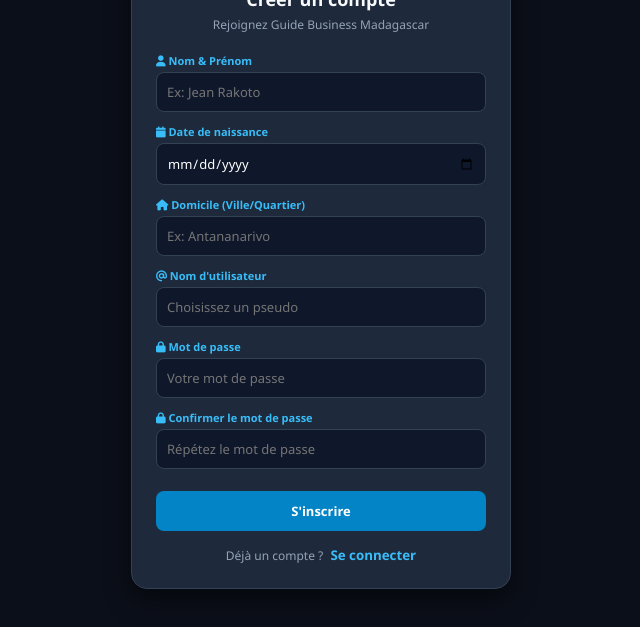
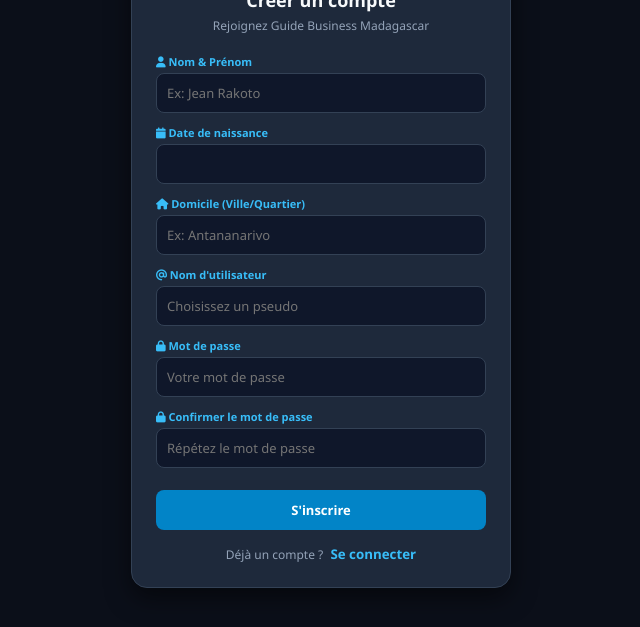
Before and after one commit to arnotmiche-sketch/guide-business-madagascar, a plain HTML site: page index.html in a window 1280 px wide. Shown: the part 157-784 px from the top of the page, without its empty margins (319-959 px from the left). Drawn offline with Linux system fonts and the light colour scheme.

Commit message:
Update index.html

```diff
--- a/index.html
+++ b/index.html
@@ -32,7 +32,7 @@
           </div>
           <div class="input-group">
             <label><i class="fa-solid fa-calendar"></i> Date de naissance</label>
-            <input type="date" id="reg-dob">
+            <input type="text" id="reg-dob">
           </div>
           <div class="input-group">
             <label><i class="fa-solid fa-house"></i> Domicile (Ville/Quartier)</label>
```
